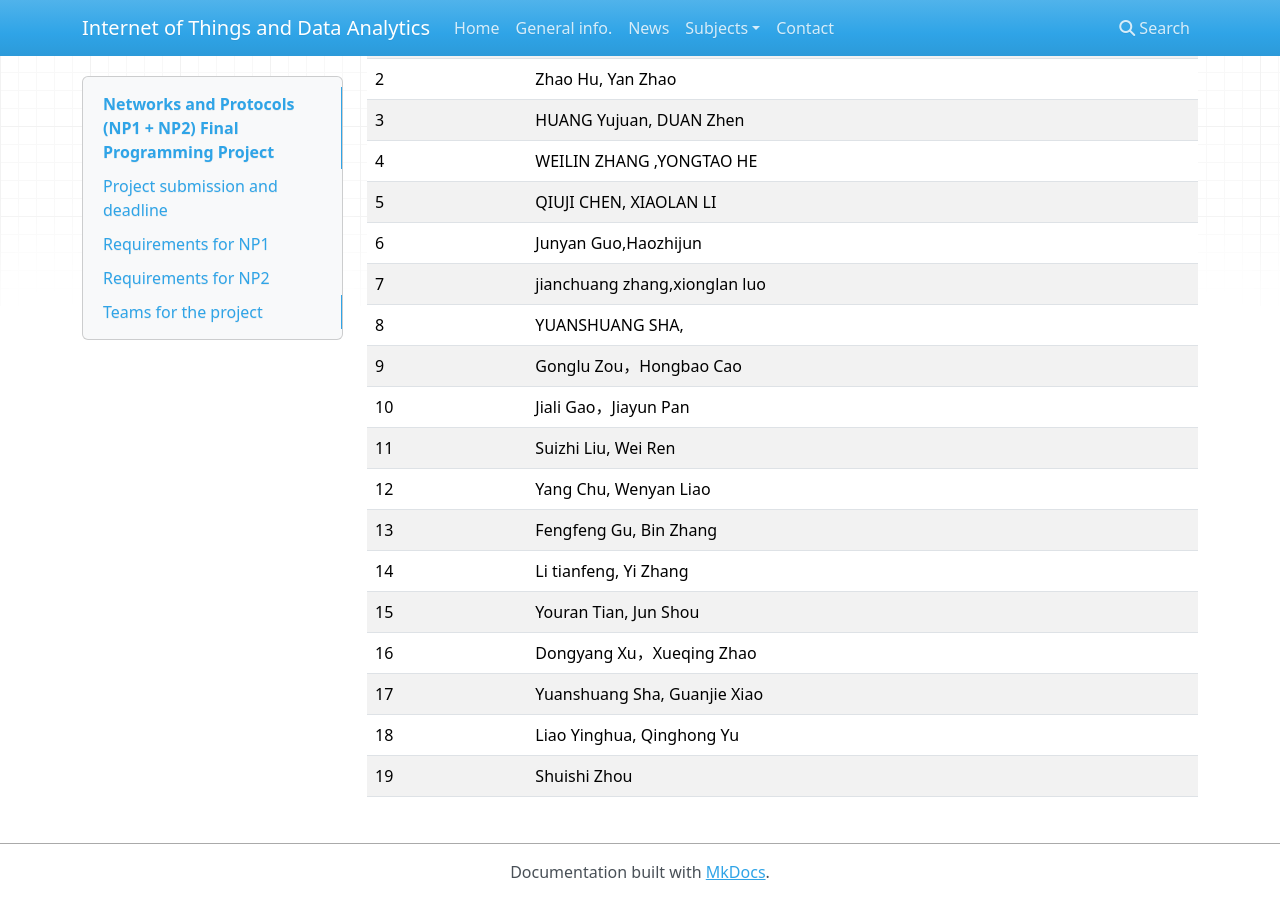
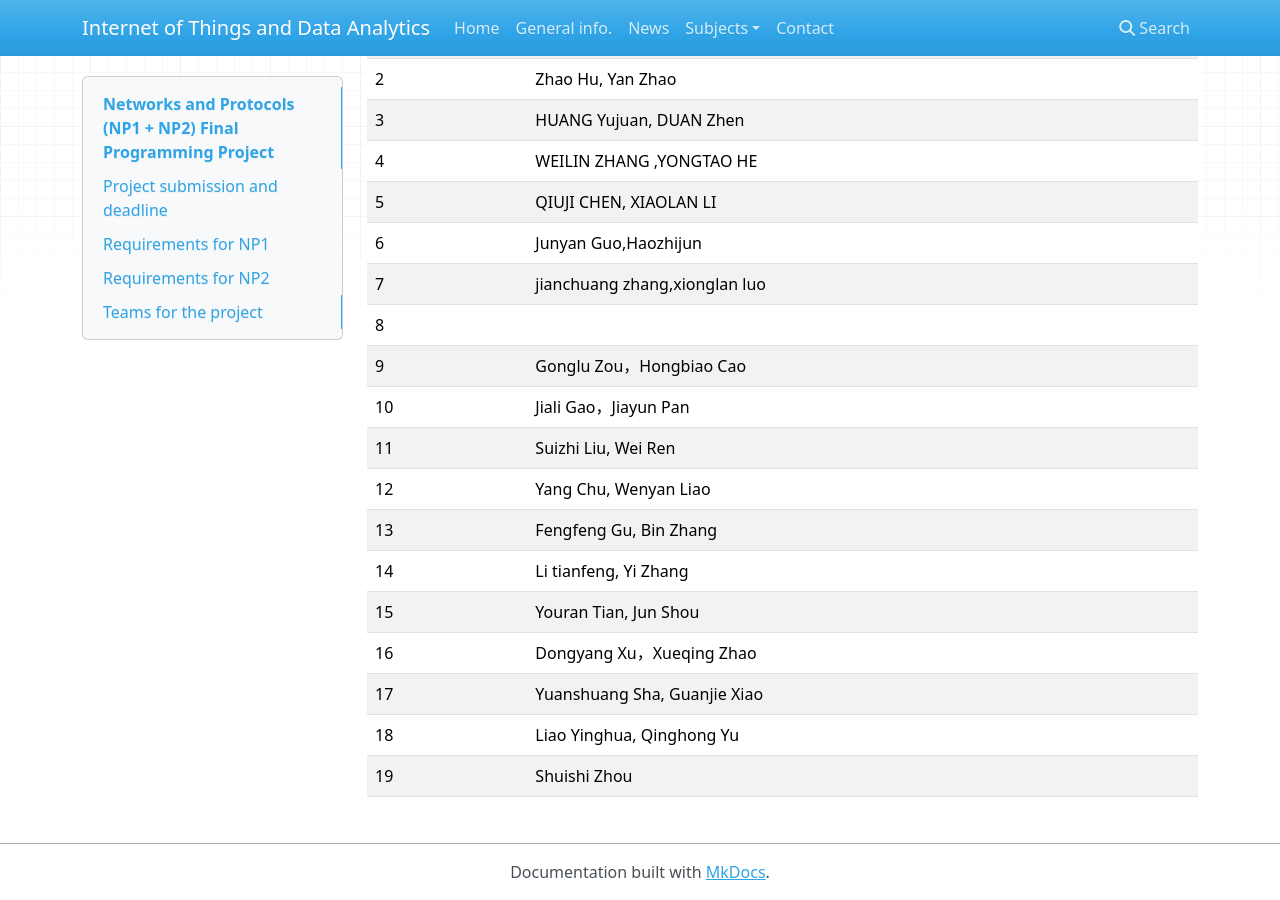
Before and after one commit to iot-da/iot-da.github.io, an MkDocs documentation site: the page built from docs/Subjects/NP1/FinalProject.md, in a window 1280 px wide and 900 px high, scrolled down 2181 px. Built offline with MkDocs 1.6.1, drawn with Linux system fonts in a browser that asks for light colours; nearby versions of some CDN libraries.

Commit message:
FinalProject teams fix errors

```diff
--- a/docs/Subjects/NP1/FinalProject.md
+++ b/docs/Subjects/NP1/FinalProject.md
@@ -113,8 +113,8 @@ following (these are only ideas, you can also propose some others):
 | 5     | QIUJI CHEN, XIAOLAN LI           |
 | 6     | Junyan Guo,Haozhijun             |
 | 7     | jianchuang zhang,xionglan luo    |
-| 8     | YUANSHUANG SHA,                  |
-| 9     | Gonglu Zou，Hongbao Cao          |
+| 8     |                                  |
+| 9     | Gonglu Zou，Hongbiao Cao         |
 | 10    | Jiali Gao，Jiayun Pan            |
 | 11    | Suizhi Liu, Wei Ren              |
 | 12    | Yang Chu, Wenyan Liao            |
```
